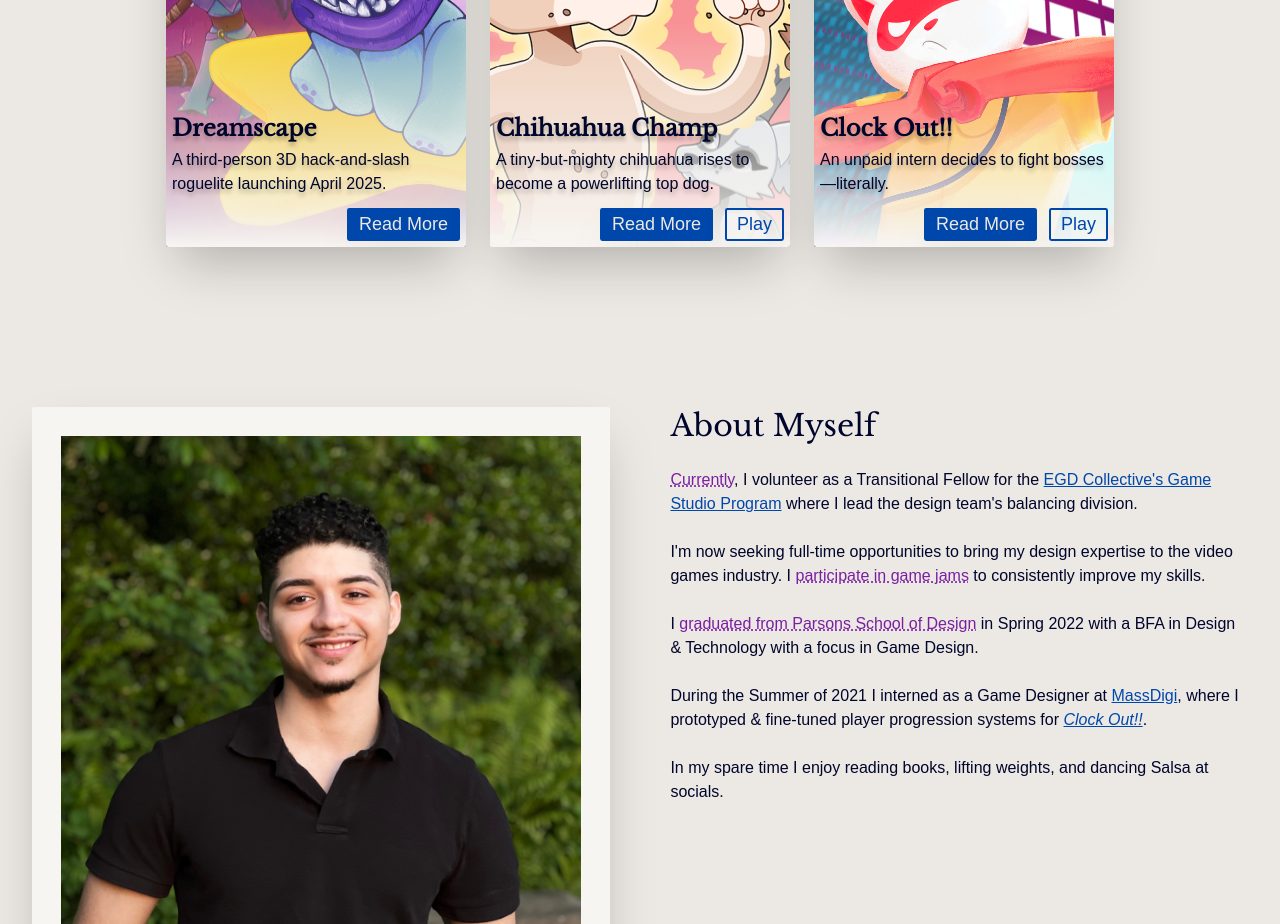
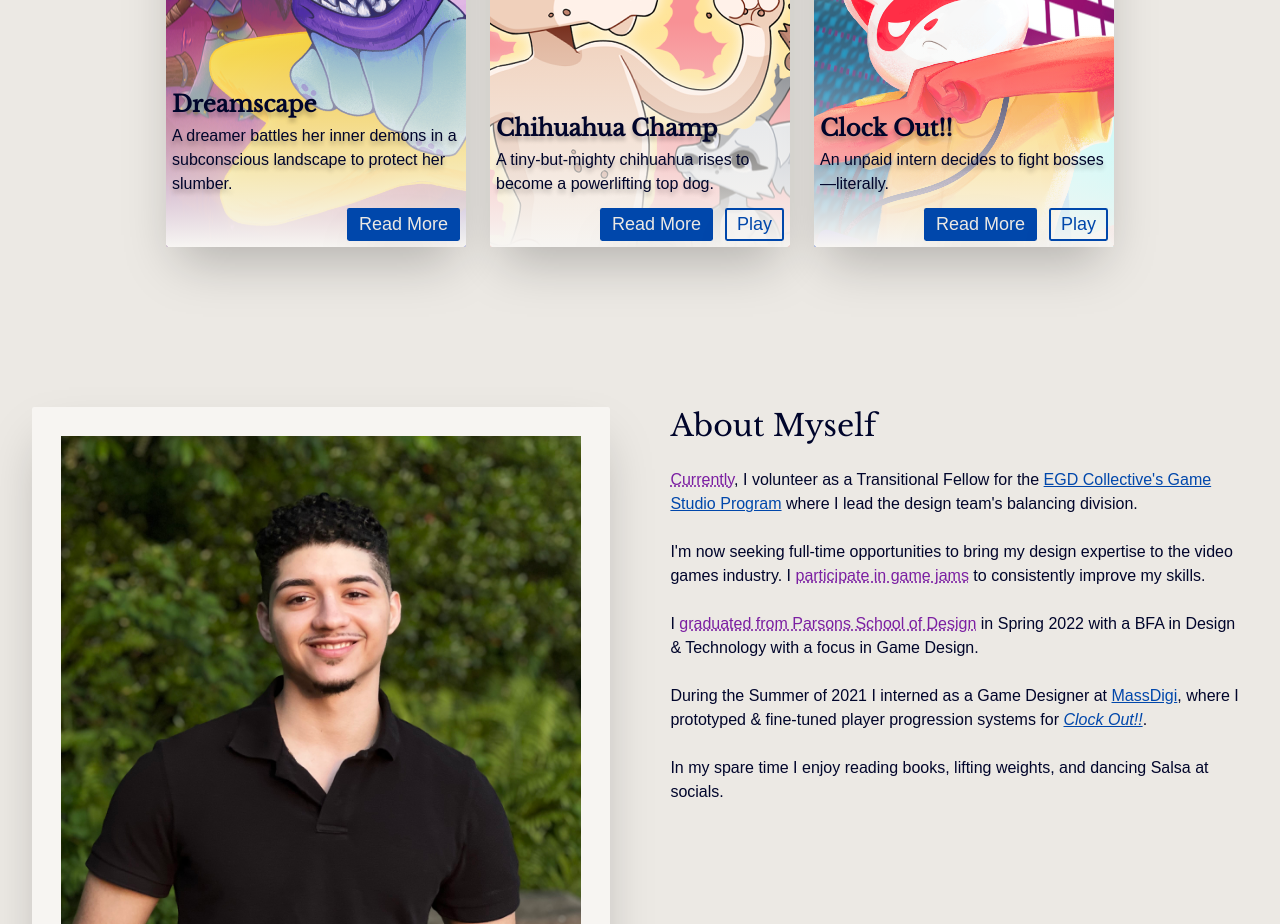
Before and after one commit to daniel-narvaez/project-caribbean-library, a React (Vite) app in the folder portfolio-website/: page / in a window 1280 px wide. Shown: the part 1200-2124 px from the top of the page. Built offline with nearby package versions, Linux system fonts and the light colour scheme; a web font is replaced by a local one.

Commit message:
Update dreamscape.js

```diff
--- a/portfolio-website/src/data/gameProjects/dreamscape.js
+++ b/portfolio-website/src/data/gameProjects/dreamscape.js
@@ -17,7 +17,7 @@ const dreamscapeProject = createGameProject({
       },
       cardBg: {
         src: "/../../images/games/Dreamscape/projectArticle/Dreamscape-cardBg.png",
-        alt: "A splash screen of Dreamscape featuring the player character leaning on a hammer in the dream forest biome."
+        alt: "A splash screen of Dreamscape featuring the Dreamer leaning on a hammer in the dream forest biome."
       },
       bannerFg: {
         src: "/../../images/games/Dreamscape/projectArticle/Dreamscape-bannerFg.png",
@@ -25,10 +25,10 @@ const dreamscapeProject = createGameProject({
       },
       bannerBg: {
         src: "/../../images/games/Dreamscape/projectArticle/Dreamscape-bannerBg.png",
-        alt: "A splash screen of Dreamscape featuring the player character leaning on a hammer in the dream forest biome."
+        alt: "A splash screen of Dreamscape featuring the Dreamer leaning on a hammer in the dream forest biome."
       }
     },
-    tagline: "A third-person 3D hack-and-slash roguelite launching April 2025."
+    tagline: "A dreamer battles her inner demons in a subconscious landscape to protect her slumber."
   },
   projectPage: {
     main: (
```
